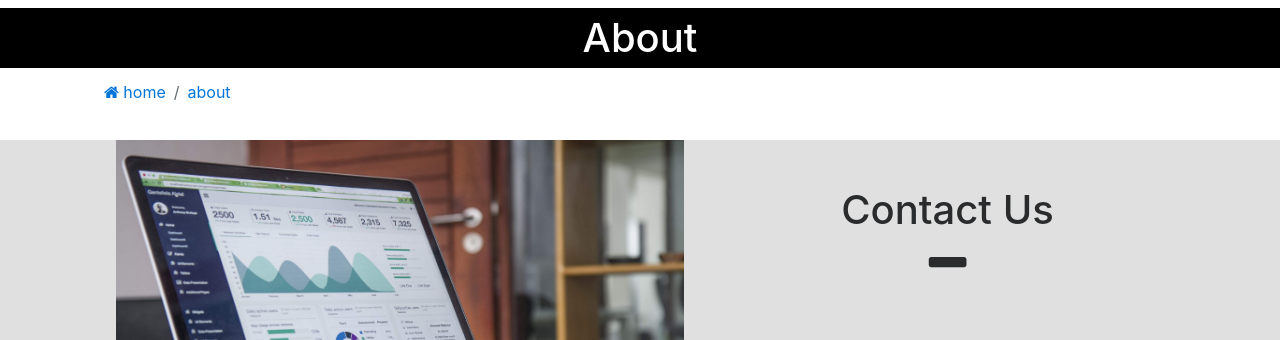
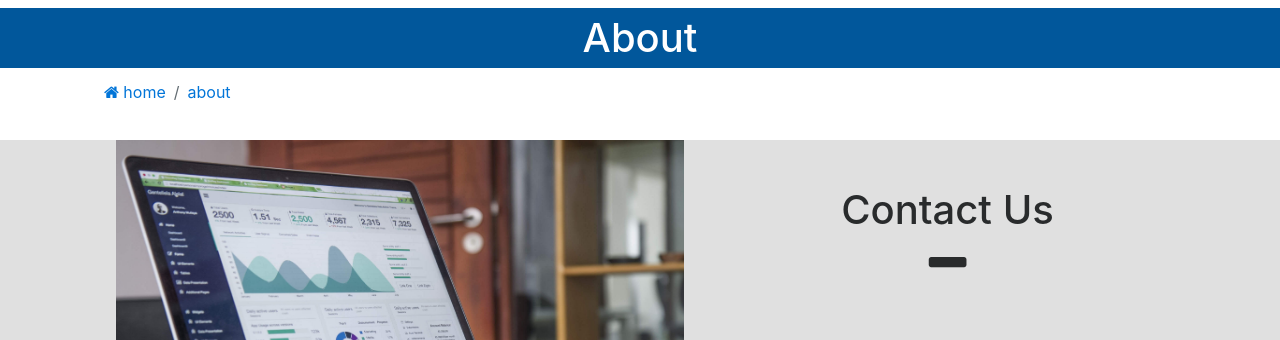
Before and after one commit to bkawan/pms, a Django app: template apps/company/templates/company/about.html in a window 1280 px wide. Shown: the part 88-428 px from the top of the page. Run offline with Django 3.2, Linux system fonts and the light colour scheme; the template is opened without the code that fills it, so the values that code supplies are empty; parts of the project's set-up code (start-up, migrations or seed data) failed here and were passed over; some libraries are stand-ins or nearby versions.

Commit message:
minor change on layout

```diff
--- a/apps/company/templates/company/about.html
+++ b/apps/company/templates/company/about.html
@@ -7,7 +7,7 @@
 {% block content %}
     <!-- clients Section -->
     <section id="clients">
-        <h1 class="text-center text-white bg-black py-2">About</h1>
+        <h1 class="text-center text-white py-2 bg-light-blue-900">About</h1>
         <div class="container">
             <div class="container">
                 <nav class="breadcrumb p-1 bg-white">
--- a/apps/company/templates/company/clients.html
+++ b/apps/company/templates/company/clients.html
@@ -8,7 +8,7 @@
 {% block content %}
     <!-- clients Section -->
     <section id="clients">
-        <h1 class="text-center text-white bg-black py-2">Clients</h1>
+        <h1 class="text-center text-white bg-light-blue-900 py-2">Clients</h1>
         <div class="container">
             <div class="container">
                 <nav class="breadcrumb p-1 bg-white">
--- a/apps/product/templates/product/list.html
+++ b/apps/product/templates/product/list.html
@@ -9,7 +9,7 @@
 {% block content %}
     <!-- products Section -->
     <section id="products">
-        <h1 class="text-center text-white bg-black py-2">Products</h1>
+        <h1 class="text-center text-white bg-light-blue-900  py-2">Products</h1>
         <div class="container">
             <div class="container">
                 <nav class="breadcrumb p-1 bg-white">
@@ -25,7 +25,7 @@
                         <div class="card-header">
                             Category
                         </div>
-                        <ul class="list-group border-0">
+                        <ul class="list-group list-group-flush">
                             <li class="list-group-item">
                                 <a href="?">All</a>
                             </li>
--- a/static/assets/css/style.css
+++ b/static/assets/css/style.css
@@ -68,3 +68,7 @@
 .active a {
     color: white;
 }
+
+.bg-light-blue-900{
+    background-color: #01579B;
+}
--- a/templates/__base.html
+++ b/templates/__base.html
@@ -27,7 +27,7 @@
                     aria-label="Toggle navigation">
                 <span class="navbar-toggler-icon"></span>
             </button>
-            <a class="navbar-brand" href="#">
+            <a class="navbar-brand" href="/">
                 {% if company_detail.logo %}
                     <img src="{{ company_detail.logo|thumbnail_url:'64-64' }}" alt="{{ company_detail.name }}"
                          width="64" height="64"
--- a/templates/landing.html
+++ b/templates/landing.html
@@ -161,8 +161,8 @@
     </section>
 
     <!--- About us section -->
-    <section id="about-us" class="bg-black text-white">
-        <div class="container">
+    <section id="about-us" class="bg-black" style="color: #FFF5AA;">
+        <div class="container text-white">
             <div class="py-5">
                 <h1 class="text-center">Who Are We ? </h1>
                 <p class="text-center"><i class="fa fa-minus fa-3x"></i></p>
@@ -227,7 +227,7 @@
                                     </h1>
                                     <hr class="px-3 mx-3 my-0">
                                     {% if product.categories.all %}
-                                        <a href="" class="small">
+                                        <a href="/products/?category={{ product.categories.first.title }}" class="small">
                                             {{ product.categories.first }}
                                         </a>
                                     {% endif %}
```
